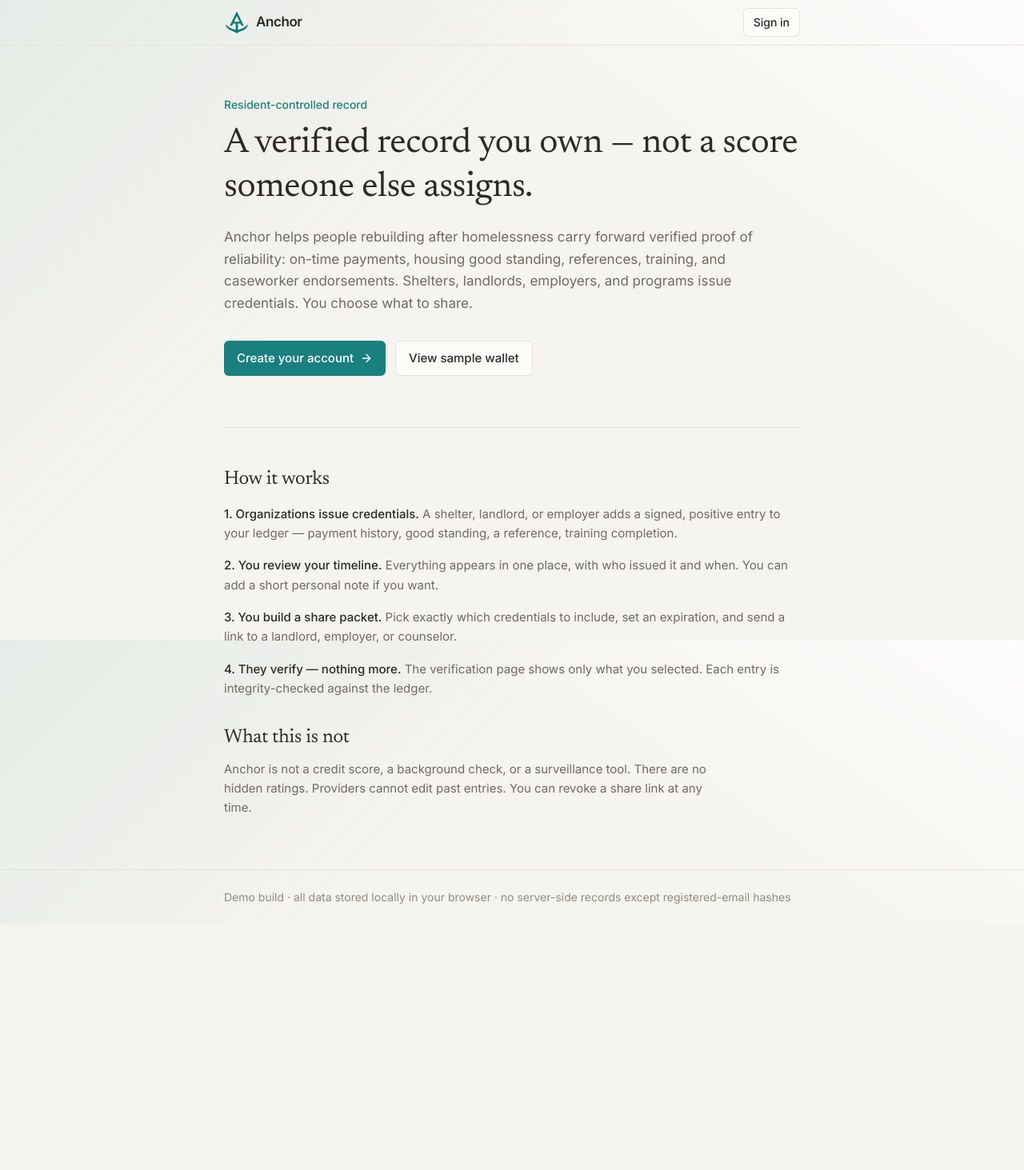
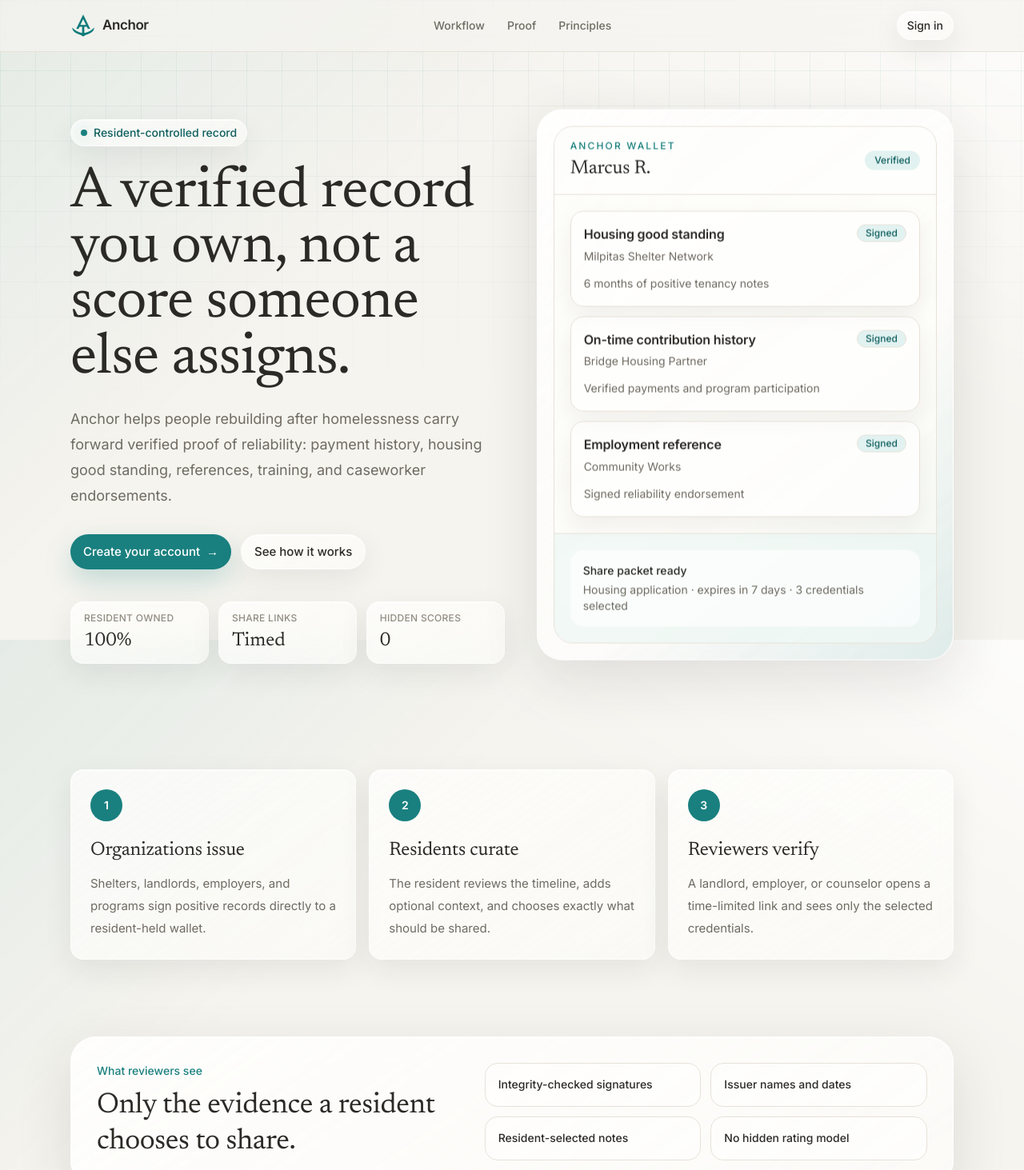
Before and after one commit to oboy10/anchor, a Next.js app: page / in a window 1280 px wide. Shown: the top 1463 px of the page at 80% size. Before the commit the page ends 1156 px from the top, so only its background shows below. Built offline with nearby package versions, Linux system fonts and the light colour scheme.

Commit message:
Redesign landing page with glass UI

```diff
--- a/app/page.tsx
+++ b/app/page.tsx
@@ -1,87 +1,226 @@
 import Link from "next/link";
-import { ArrowRight } from "lucide-react";
 import { Brand } from "@/components/brand";
 import { buttonVariants } from "@/components/ui/button";
 import { cn } from "@/lib/cn";
 
+const outcomes = [
+  { label: "Resident owned", value: "100%" },
+  { label: "Share links", value: "Timed" },
+  { label: "Hidden scores", value: "0" },
+];
+
+const credentials = [
+  {
+    title: "Housing good standing",
+    issuer: "Milpitas Shelter Network",
+    detail: "6 months of positive tenancy notes",
+  },
+  {
+    title: "On-time contribution history",
+    issuer: "Bridge Housing Partner",
+    detail: "Verified payments and program participation",
+  },
+  {
+    title: "Employment reference",
+    issuer: "Community Works",
+    detail: "Signed reliability endorsement",
+  },
+];
+
+const steps = [
+  {
+    title: "Organizations issue",
+    body:
+      "Shelters, landlords, employers, and programs sign positive records directly to a resident-held wallet.",
+  },
+  {
+    title: "Residents curate",
+    body:
+      "The resident reviews the timeline, adds optional context, and chooses exactly what should be shared.",
+  },
+  {
+    title: "Reviewers verify",
+    body:
+      "A landlord, employer, or counselor opens a time-limited link and sees only the selected credentials.",
+  },
+];
+
 export default function LandingPage() {
   return (
-    <div className="flex min-h-full flex-col">
-      <header className="border-b border-line">
-        <div className="mx-auto flex h-14 max-w-3xl items-center justify-between px-4 sm:px-6">
+    <div className="relative flex min-h-full flex-col overflow-hidden">
+      <div className="ambient-grid pointer-events-none absolute inset-x-0 top-0 h-[42rem]" />
+
+      <header className="sticky top-0 z-40 border-b border-white/50 bg-canvas/70 backdrop-blur-xl">
+        <div className="mx-auto flex h-16 max-w-6xl items-center justify-between px-4 sm:px-6">
           <Brand />
-          <Link
-            href="/sign-in"
-            className={cn(buttonVariants("secondary", "sm"))}
-          >
+          <nav className="hidden items-center gap-1 text-sm font-medium text-ink-muted md:flex">
+            <a href="#workflow" className="rounded-full px-3 py-1.5 hover:bg-white/55 hover:text-ink">
+              Workflow
+            </a>
+            <a href="#proof" className="rounded-full px-3 py-1.5 hover:bg-white/55 hover:text-ink">
+              Proof
+            </a>
+            <a href="#principles" className="rounded-full px-3 py-1.5 hover:bg-white/55 hover:text-ink">
+              Principles
+            </a>
+          </nav>
+          <Link href="/sign-in" className={cn(buttonVariants("secondary", "sm"))}>
             Sign in
           </Link>
         </div>
       </header>
 
-      <main className="mx-auto w-full max-w-3xl flex-1 px-4 py-12 sm:px-6 sm:py-16">
-        <p className="text-sm font-medium text-accent">Resident-controlled record</p>
-        <h1 className="mt-3 font-serif text-4xl leading-tight text-ink sm:text-[2.75rem]">
-          A verified record you own — not a score someone else assigns.
+      <main className="relative z-10 flex-1">
+        <section className="mx-auto grid min-h-[calc(100vh-4rem)] max-w-6xl items-center gap-10 px-4 py-14 sm:px-6 lg:grid-cols-[1.02fr_0.98fr] lg:py-20">
+          <div>
+            <div className="liquid-glass-subtle inline-flex items-center gap-2 rounded-full px-3 py-1.5 text-sm font-medium text-accent-ink">
+              <span className="size-2 rounded-full bg-accent shadow-[0_0_20px_rgba(25,128,127,0.55)]" />
+              Resident-controlled record
+            </div>
+            <h1 className="mt-6 max-w-3xl font-serif text-5xl leading-[0.96] text-ink sm:text-6xl lg:text-7xl">
+              A verified record you own, not a score someone else assigns.
             </h1>
-        <p className="mt-5 max-w-prose text-[17px] leading-relaxed text-ink-muted">
+            <p className="mt-6 max-w-2xl text-lg leading-8 text-ink-muted">
               Anchor helps people rebuilding after homelessness carry forward
-          verified proof of reliability: on-time payments, housing good standing,
-          references, training, and caseworker endorsements. Shelters, landlords,
-          employers, and programs issue credentials. You choose what to share.
+              verified proof of reliability: payment history, housing good
+              standing, references, training, and caseworker endorsements.
             </p>
 
-        <div className="mt-8 flex flex-wrap gap-3">
+            <div className="mt-8 flex flex-wrap items-center gap-3">
               <Link href="/sign-in?new=1" className={buttonVariants("primary", "md")}>
                 Create your account
-            <ArrowRight className="size-4" aria-hidden />
+                <span aria-hidden>→</span>
               </Link>
-          <Link href="/wallet" className={buttonVariants("secondary", "md")}>
-            View sample wallet
-          </Link>
+              <a href="#workflow" className={buttonVariants("secondary", "md")}>
+                See how it works
+              </a>
             </div>
 
-        <section className="mt-16 space-y-8 border-t border-line pt-12">
-          <div>
-            <h2 className="font-serif text-2xl text-ink">How it works</h2>
-            <ol className="mt-4 space-y-4 text-[15px] leading-relaxed text-ink-muted">
-              <li>
-                <span className="font-medium text-ink">1. Organizations issue credentials.</span>{" "}
-                A shelter, landlord, or employer adds a signed, positive entry to your
-                ledger — payment history, good standing, a reference, training completion.
-              </li>
-              <li>
-                <span className="font-medium text-ink">2. You review your timeline.</span>{" "}
-                Everything appears in one place, with who issued it and when. You can add
-                a short personal note if you want.
-              </li>
-              <li>
-                <span className="font-medium text-ink">3. You build a share packet.</span>{" "}
-                Pick exactly which credentials to include, set an expiration, and send a
-                link to a landlord, employer, or counselor.
-              </li>
-              <li>
-                <span className="font-medium text-ink">4. They verify — nothing more.</span>{" "}
-                The verification page shows only what you selected. Each entry is
-                integrity-checked against the ledger.
-              </li>
-            </ol>
+            <dl className="mt-10 grid max-w-xl grid-cols-3 gap-3">
+              {outcomes.map((item) => (
+                <div key={item.label} className="liquid-glass-subtle rounded-card px-4 py-3">
+                  <dt className="text-xs font-medium uppercase tracking-wide text-ink-faint">
+                    {item.label}
+                  </dt>
+                  <dd className="mt-1 font-serif text-2xl text-ink">{item.value}</dd>
+                </div>
+              ))}
+            </dl>
           </div>
 
+          <div className="float-slow relative">
+            <div className="liquid-glass glass-edge rounded-[2rem] p-4 sm:p-5">
+              <div className="relative overflow-hidden rounded-[1.5rem] border border-white/60 bg-surface/72">
+                <div className="flex items-center justify-between border-b border-line/70 bg-white/42 px-5 py-4">
                   <div>
-            <h2 className="font-serif text-2xl text-ink">What this is not</h2>
-            <p className="mt-3 max-w-prose text-[15px] leading-relaxed text-ink-muted">
-              Anchor is not a credit score, a background check, or a surveillance
-              tool. There are no hidden ratings. Providers cannot edit past entries.
-              You can revoke a share link at any time.
+                    <p className="text-xs font-medium uppercase tracking-[0.18em] text-accent">
+                      Anchor wallet
                     </p>
+                    <h2 className="mt-1 font-serif text-2xl text-ink">Marcus R.</h2>
+                  </div>
+                  <div className="rounded-full bg-accent-soft px-3 py-1 text-xs font-medium text-accent-ink">
+                    Verified
+                  </div>
+                </div>
+
+                <div className="space-y-3 p-5">
+                  {credentials.map((credential) => (
+                    <article
+                      key={credential.title}
+                      className="rounded-2xl border border-white/60 bg-white/54 p-4 shadow-[0_12px_28px_rgba(43,42,38,0.06)]"
+                    >
+                      <div className="flex items-start justify-between gap-4">
+                        <div>
+                          <h3 className="font-semibold text-ink">{credential.title}</h3>
+                          <p className="mt-1 text-sm text-ink-muted">{credential.issuer}</p>
+                        </div>
+                        <span className="rounded-full border border-accent/20 bg-accent-soft px-2.5 py-0.5 text-xs font-medium text-accent-ink">
+                          Signed
+                        </span>
+                      </div>
+                      <p className="mt-3 text-sm leading-6 text-ink-muted">
+                        {credential.detail}
+                      </p>
+                    </article>
+                  ))}
+                </div>
+
+                <div className="border-t border-line/70 bg-accent-soft/42 p-5">
+                  <div className="rounded-2xl bg-white/62 p-4">
+                    <p className="text-sm font-medium text-ink">Share packet ready</p>
+                    <p className="mt-1 text-sm text-ink-muted">
+                      Housing application · expires in 7 days · 3 credentials selected
+                    </p>
+                  </div>
+                </div>
+              </div>
+            </div>
+          </div>
+        </section>
+
+        <section id="workflow" className="mx-auto max-w-6xl scroll-mt-24 px-4 py-12 sm:px-6">
+          <div className="grid gap-4 md:grid-cols-3">
+            {steps.map((step, index) => (
+              <article key={step.title} className="liquid-glass-subtle rounded-card p-6">
+                <span className="flex size-10 items-center justify-center rounded-full bg-accent text-sm font-semibold text-white">
+                  {index + 1}
+                </span>
+                <h2 className="mt-5 font-serif text-2xl text-ink">{step.title}</h2>
+                <p className="mt-3 text-[15px] leading-7 text-ink-muted">{step.body}</p>
+              </article>
+            ))}
+          </div>
+        </section>
+
+        <section id="proof" className="mx-auto max-w-6xl scroll-mt-24 px-4 py-12 sm:px-6">
+          <div className="liquid-glass grid gap-8 rounded-[2rem] p-6 sm:p-8 lg:grid-cols-[0.9fr_1.1fr]">
+            <div>
+              <p className="text-sm font-medium text-accent">What reviewers see</p>
+              <h2 className="mt-3 font-serif text-4xl leading-tight text-ink">
+                Only the evidence a resident chooses to share.
+              </h2>
+            </div>
+            <div className="grid gap-3 sm:grid-cols-2">
+              {[
+                "Integrity-checked signatures",
+                "Issuer names and dates",
+                "Resident-selected notes",
+                "No hidden rating model",
+              ].map((item) => (
+                <div key={item} className="rounded-2xl border border-white/60 bg-white/50 p-4">
+                  <p className="text-sm font-medium text-ink">{item}</p>
+                </div>
+              ))}
+            </div>
+          </div>
+        </section>
+
+        <section id="principles" className="mx-auto max-w-6xl scroll-mt-24 px-4 py-12 sm:px-6 sm:pb-20">
+          <div className="grid gap-8 lg:grid-cols-[0.72fr_1fr]">
+            <div>
+              <p className="text-sm font-medium text-accent">What this is not</p>
+              <h2 className="mt-3 font-serif text-4xl leading-tight text-ink">
+                Not a credit score, background check, or surveillance layer.
+              </h2>
+            </div>
+            <div className="space-y-4 text-[15px] leading-8 text-ink-muted">
+              <p>
+                There are no hidden ratings. Providers cannot edit past entries.
+                Residents can revoke a share link at any time.
+              </p>
+              <p>
+                Anchor is designed to help credible, positive history move with
+                the person who earned it, without creating a new screening system
+                outside their control.
+              </p>
+            </div>
           </div>
         </section>
       </main>
 
-      <footer className="border-t border-line py-6">
-        <p className="mx-auto max-w-3xl px-4 text-sm text-ink-faint sm:px-6">
-          Demo build · all data stored locally in your browser · no server-side records except registered-email hashes
+      <footer className="relative z-10 border-t border-white/50 bg-canvas/70 py-6 backdrop-blur-xl">
+        <p className="mx-auto max-w-6xl px-4 text-sm text-ink-faint sm:px-6">
+          Local-first build · all data stored locally in your browser · no server-side records except registered-email hashes
         </p>
       </footer>
     </div>
--- a/components/header.tsx
+++ b/components/header.tsx
@@ -19,7 +19,7 @@
   return (
     <header
       className={cn(
-        "sticky top-0 z-30 border-b border-line bg-canvas/85 backdrop-blur",
+        "sticky top-0 z-30 border-b border-white/50 bg-canvas/70 shadow-[0_12px_36px_rgba(43,42,38,0.06)] backdrop-blur-xl",
         className,
       )}
     >
@@ -43,7 +43,7 @@
                   <Link
                     key={l.href}
                     href={l.href}
-                    className="rounded-md px-3 py-1.5 text-sm font-medium text-ink-muted hover:bg-surface-sunken hover:text-ink"
+                    className="rounded-full px-3 py-1.5 text-sm font-medium text-ink-muted transition-colors hover:bg-white/55 hover:text-ink"
                   >
                     {l.label}
                   </Link>
--- a/components/ui/button.tsx
+++ b/components/ui/button.tsx
@@ -5,15 +5,15 @@
 type Size = "sm" | "md";
 
 const base =
-  "inline-flex items-center justify-center gap-2 rounded-md font-medium transition-colors disabled:pointer-events-none disabled:opacity-50 select-none";
+  "inline-flex items-center justify-center gap-2 rounded-full font-medium transition-all duration-200 disabled:pointer-events-none disabled:opacity-50 select-none";
 
 const variants: Record<Variant, string> = {
-  primary: "bg-accent text-white hover:bg-accent-hover",
+  primary: "bg-accent text-white shadow-[0_14px_34px_rgba(25,128,127,0.24)] hover:-translate-y-0.5 hover:bg-accent-hover hover:shadow-[0_18px_42px_rgba(25,128,127,0.28)]",
   secondary:
-    "bg-surface text-ink border border-line-strong hover:bg-surface-sunken",
-  ghost: "text-ink hover:bg-surface-sunken",
+    "liquid-glass-subtle text-ink hover:-translate-y-0.5 hover:border-white/80 hover:bg-white/55",
+  ghost: "text-ink hover:bg-white/45",
   danger:
-    "bg-surface text-danger border border-danger/30 hover:bg-danger-soft",
+    "bg-surface text-danger border border-danger/30 hover:-translate-y-0.5 hover:bg-danger-soft",
 };
 
 // Comfortable touch targets: md is 44px tall.
```
Lines whose indentation alone changed are shown as unchanged.
